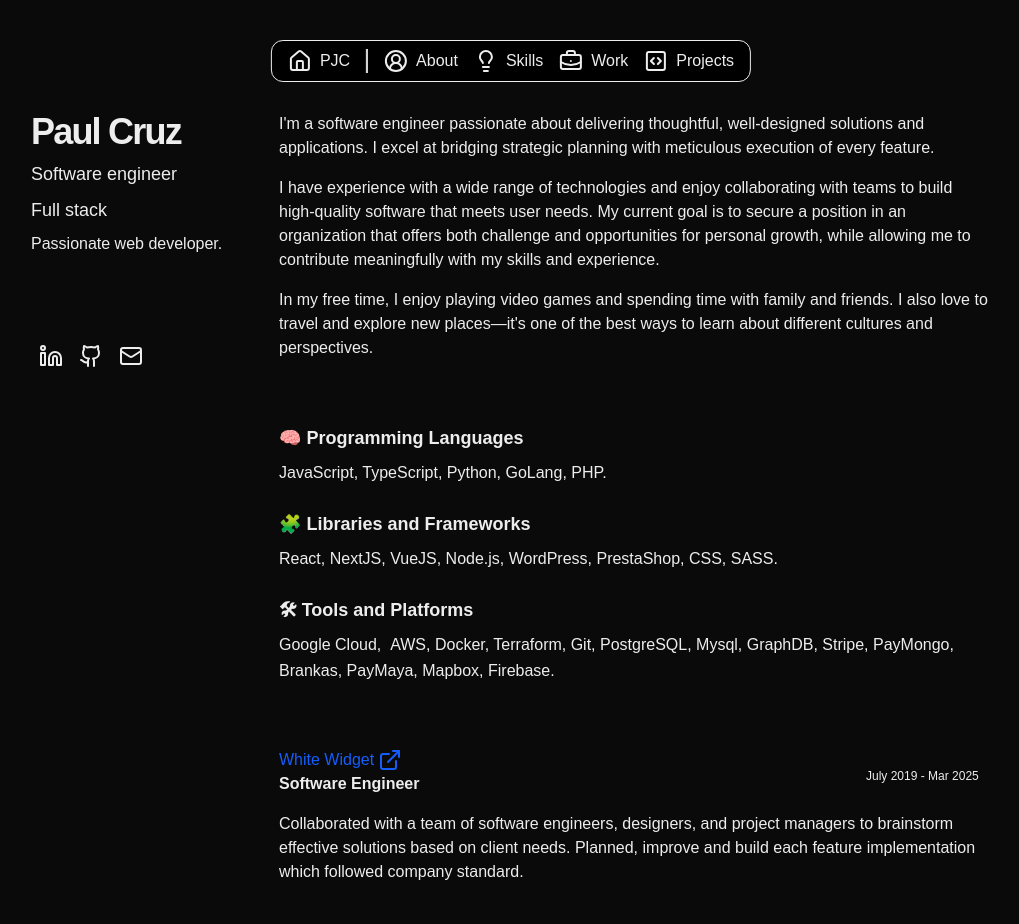
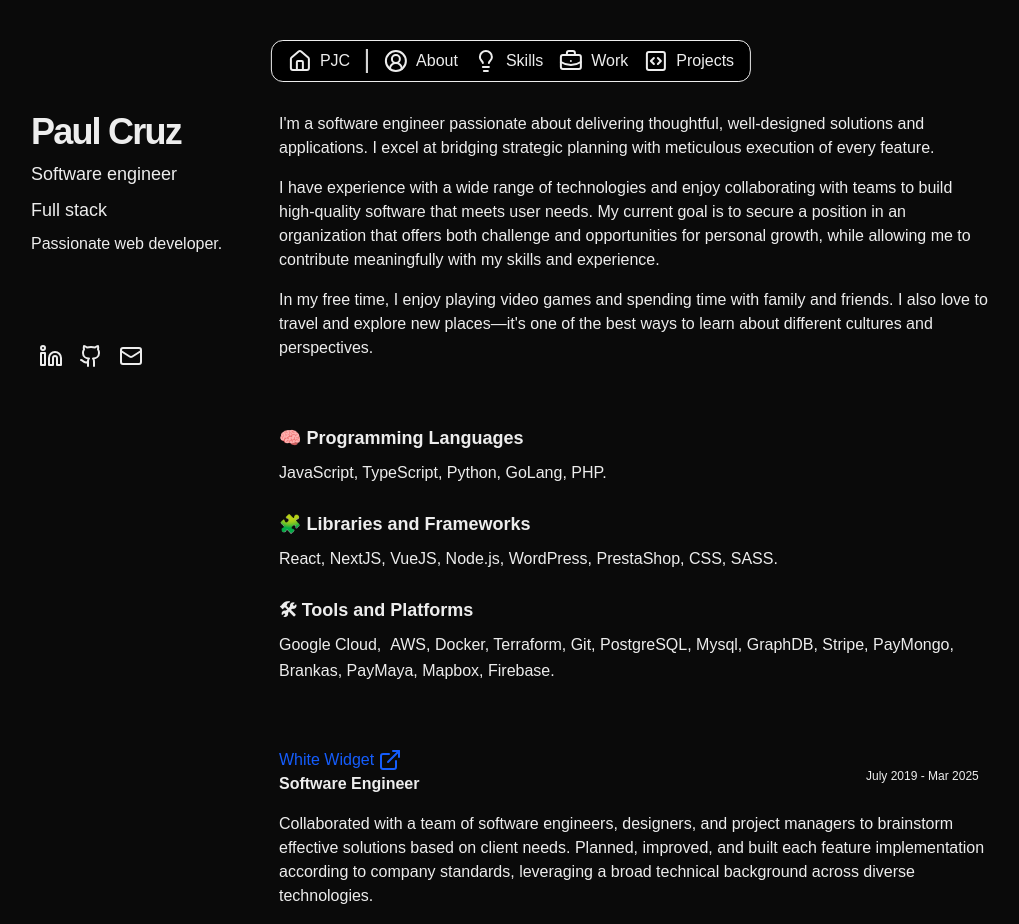
Before and after one commit to paulcruz03/portfolio, a Next.js app: page / in a window 1280 px wide. Shown: the top 924 px of the page, without its empty margins (129-1148 px from the left). Built offline with nearby package versions, Linux system fonts and the light colour scheme.

Commit message:
Update experiences.tsx

```diff
--- a/components/sections/experiences.tsx
+++ b/components/sections/experiences.tsx
@@ -17,7 +17,7 @@
     {
       span: "July 2019 - Mar 2025",
       job: "Software Engineer",
-      jobDescription: "Collaborated with a team of software engineers, designers, and project managers to brainstorm effective solutions based on client needs. Planned, improve and build each feature implementation which followed company standard.",
+      jobDescription: "Collaborated with a team of software engineers, designers, and project managers to brainstorm effective solutions based on client needs. Planned, improved, and built each feature implementation according to company standards, leveraging a broad technical background across diverse technologies.",
       company: "White Widget",
       stack: "Full Stack Developer",
       link: "https://whitewidget.com/",
```
